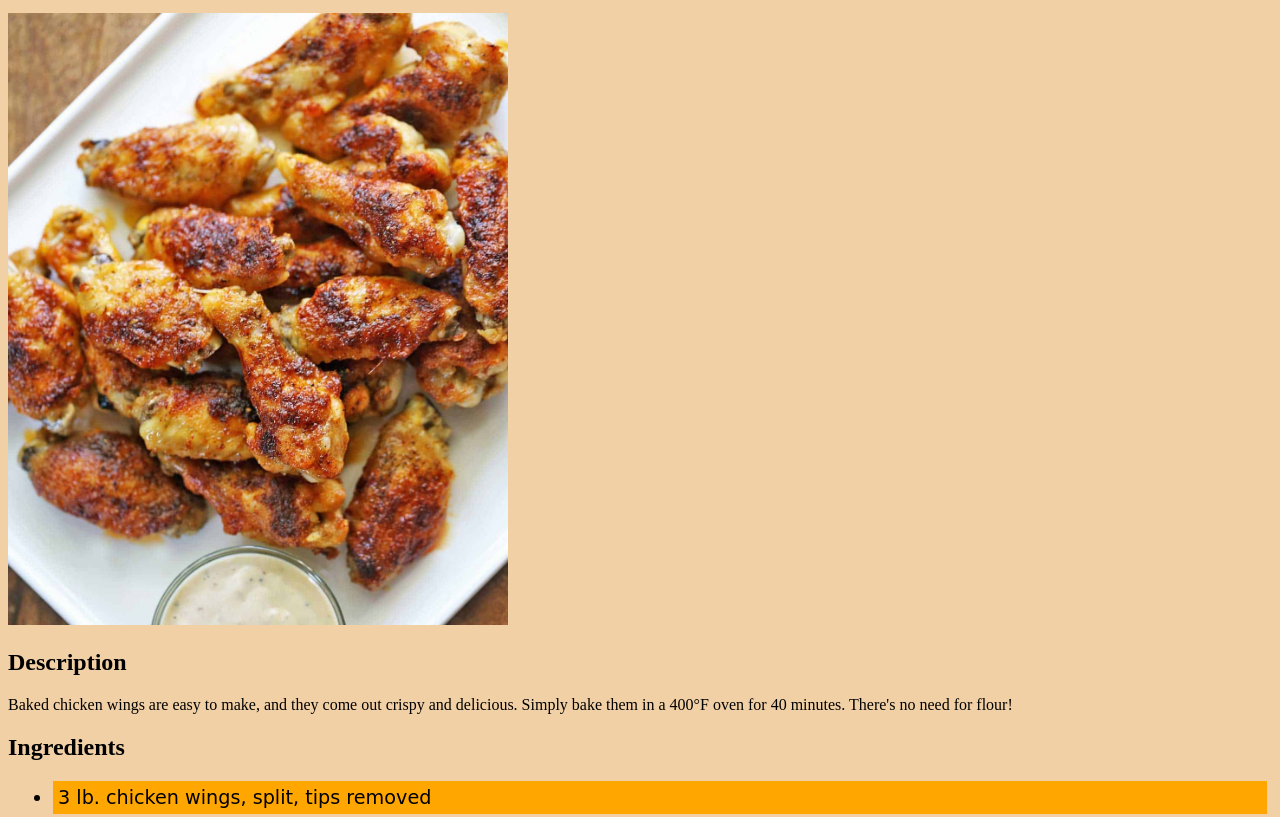
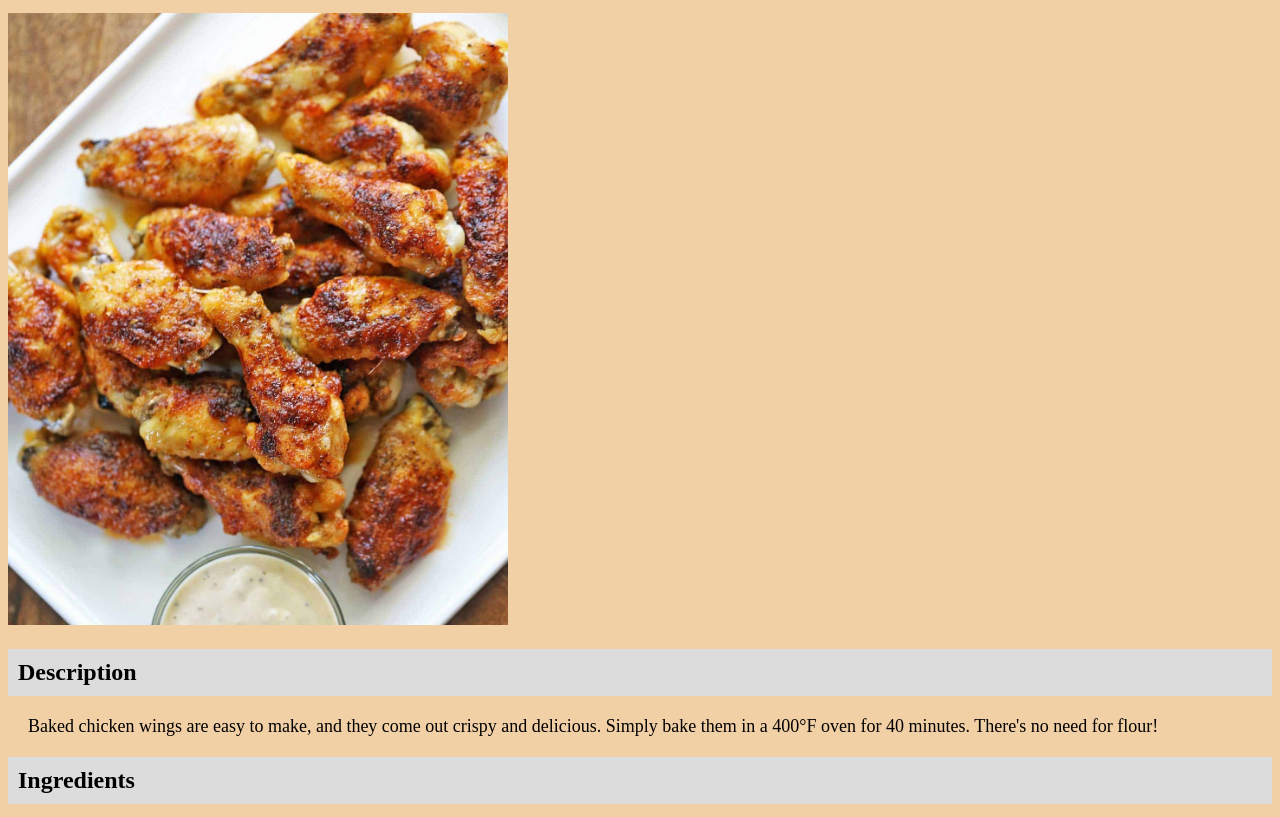
Before and after one commit to coding-hercules/odin-recipes, a plain HTML site: page recipes/chickenwings.html in a window 1280 px wide. Shown: the part 108-925 px from the top of the page. Drawn offline with Linux system fonts and the light colour scheme.

Commit message:
Add styles to chickenwings

```diff
--- a/css/style.css
+++ b/css/style.css
@@ -1,5 +1,10 @@
 body {
     background-color: rgb(242, 208, 166);
+}
+
+p {
+    padding-left: 20px;
+    font-size: 18px
 }
 
 body h1 {
@@ -55,3 +60,13 @@ h2.homepg {
     font-weight: 300;
     font-style: italic;
 }
+
+.webpg {
+    padding: 10px;
+}
+
+h2.desc,
+h2.ingrdt,
+h2.steps {
+    background-color: gainsboro;
+}
--- a/recipes/chickenwings.html
+++ b/recipes/chickenwings.html
@@ -14,14 +14,14 @@
 
     <img src="../img/chickenwings.jpg">
 
-    <h2>Description</h2>
+    <h2 class="desc webpg">Description</h2>
         <p>Baked chicken wings are easy to make, and
             they come out crispy and delicious. Simply
             bake them in a 400°F oven for 40 minutes.
             There's no need for flour!</p>
 
 
-    <h2>Ingredients</h2>
+    <h2 class="ingrdt webpg">Ingredients</h2>
         <ul>
             <li>3 lb. chicken wings, split, tips removed</li>
             <li>2 tablespoons butter, melted</li>
@@ -33,7 +33,7 @@
         </ul>
 
 
-    <h2>Steps</h2>
+    <h2 class="steps webpg">Steps</h2>
         <ol>
             <li>Preheat your oven to 400 degrees F.
                 Line two rimmed baking sheets with foil
```
Also changed, not shown: recipes/tiramisu.html (+1 -1 lines).
